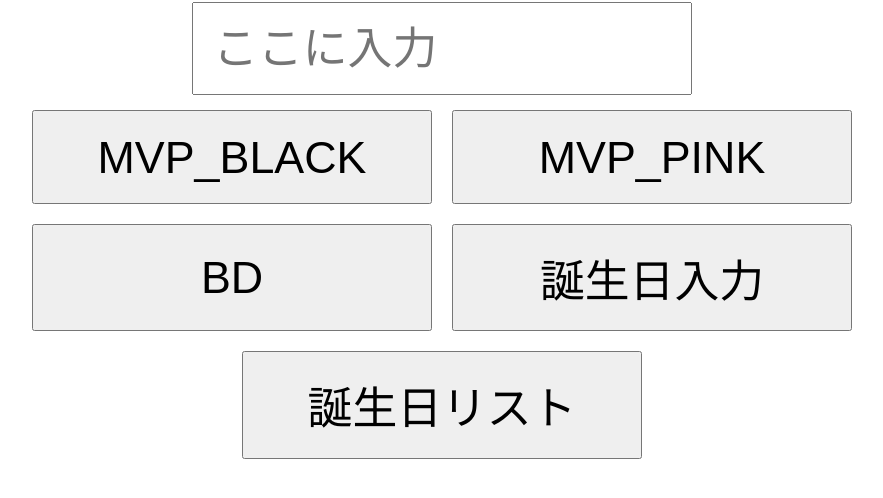
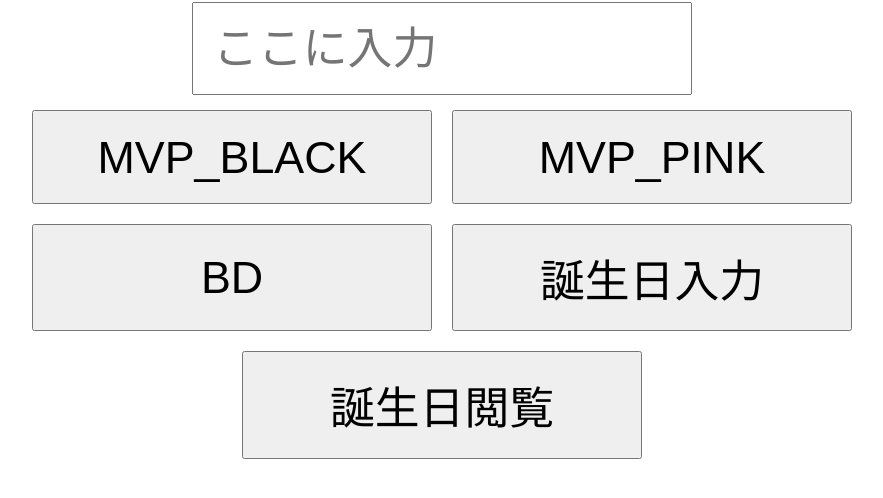
Before and after one commit to motoanago/maru, a plain HTML site: page index.html in a window 1280 px wide. Shown: the part 150-648 px from the top of the page, without its empty margins (198-1081 px from the left). Drawn offline with Linux system fonts and the light colour scheme.

Commit message:
index.html

```diff
--- a/index.html
+++ b/index.html
@@ -97,7 +97,7 @@
       <button type="submit" onclick="setAction('mvp_Pink.html')">MVP_PINK</button>
       <button type="submit" onclick="setAction('bd.html')">BD</button>
       <button type="submit" onclick="setAction('bd01.html')">誕生日入力</button>
-      <button type="submit" onclick="setAction('bd02.html')">誕生日リスト</button>
+      <button type="submit" onclick="setAction('bd02.html')">誕生日閲覧</button>
     </div>
 
   </form>
```
